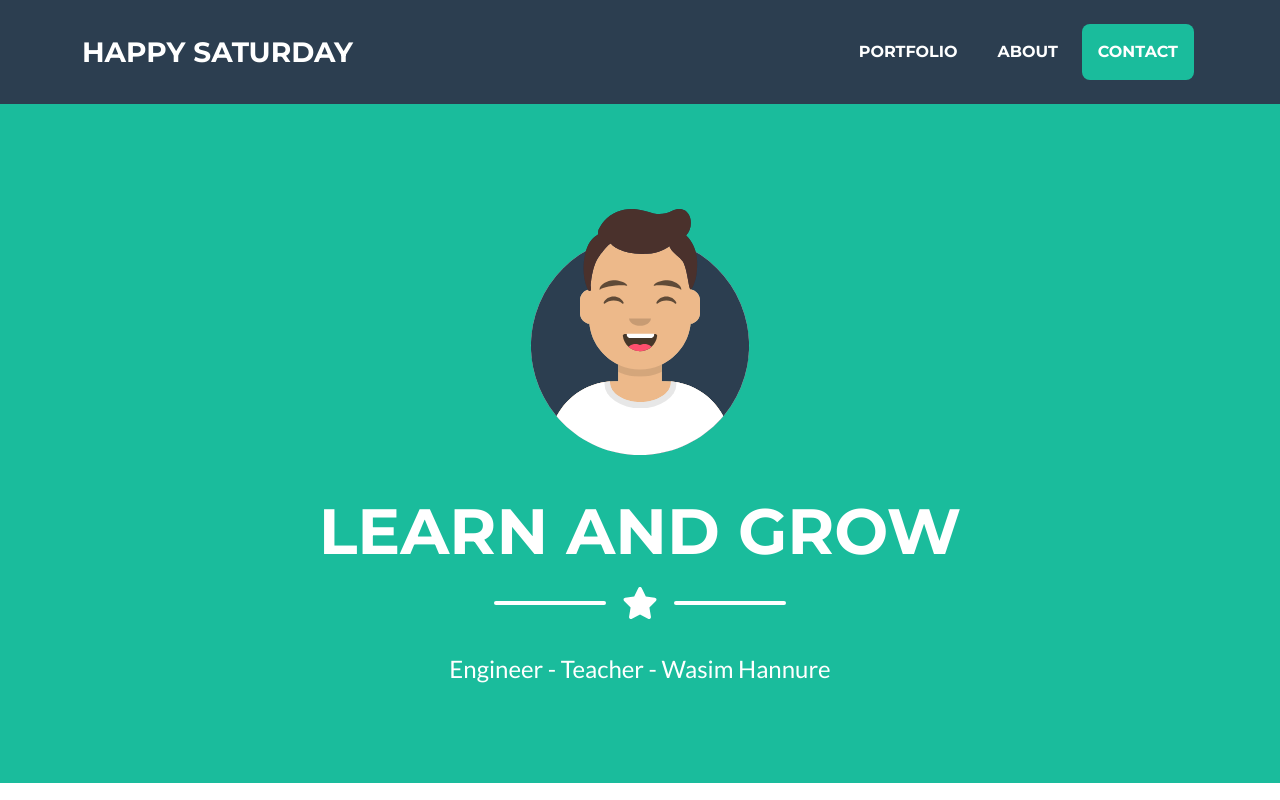
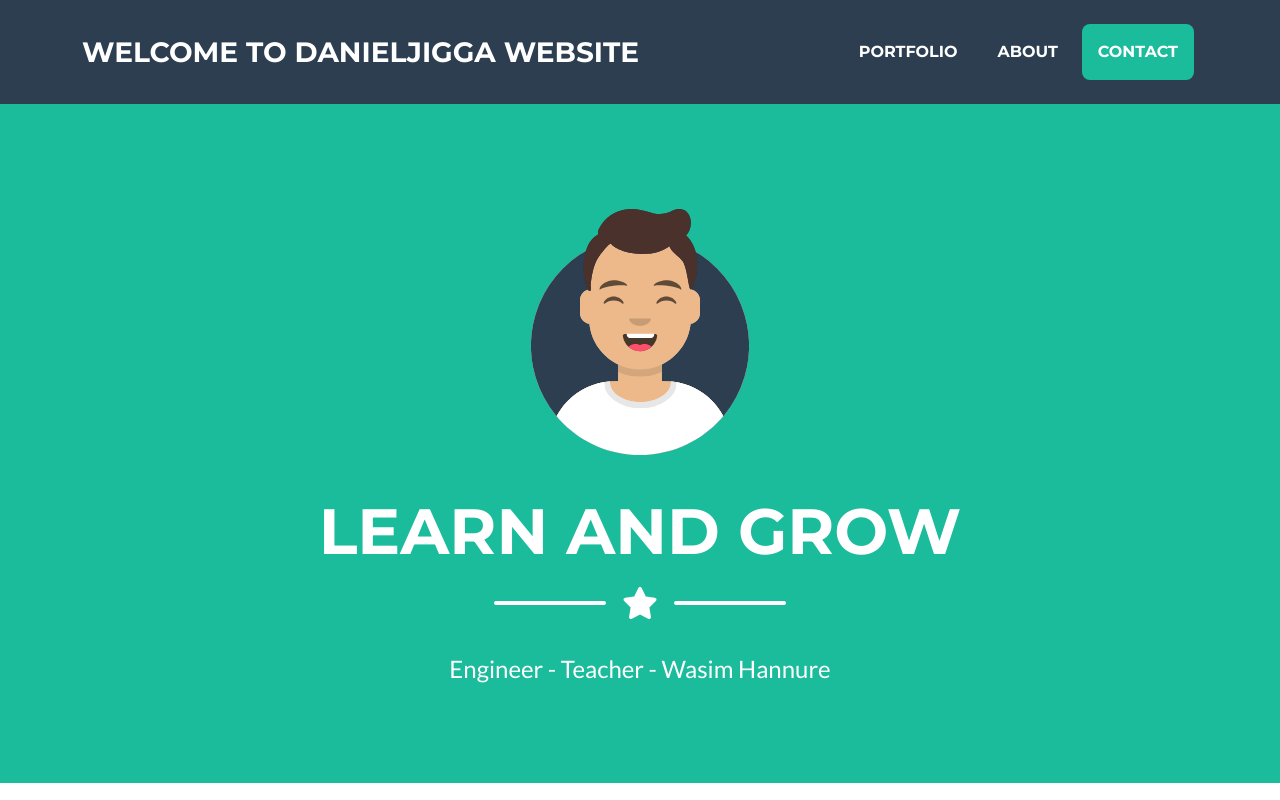
Before and after one commit to Danieljigga/demo_githubActions, a plain HTML site: page index.html in a window 1280 px wide. Shown: the top 800 px of the page. Drawn offline with nearby package versions, Linux system fonts and the light colour scheme.

Commit message:
reconfigure index.html

```diff
--- a/index.html
+++ b/index.html
@@ -20,7 +20,7 @@
         <!-- Navigation-->
         <nav class="navbar navbar-expand-lg bg-secondary text-uppercase fixed-top" id="mainNav">
             <div class="container">
-                <a class="navbar-brand" href="#page-top">Happy Saturday</a>
+                <a class="navbar-brand" href="#page-top">Welcome to Danieljigga Website</a>
                 <button class="navbar-toggler text-uppercase font-weight-bold bg-primary text-white rounded" type="button" data-bs-toggle="collapse" data-bs-target="#navbarResponsive" aria-controls="navbarResponsive" aria-expanded="false" aria-label="Toggle navigation">
                     Menu
                     <i class="fas fa-bars"></i>
```
